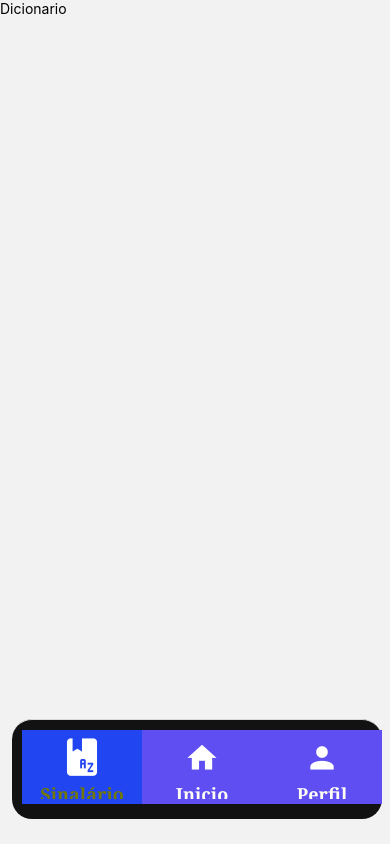
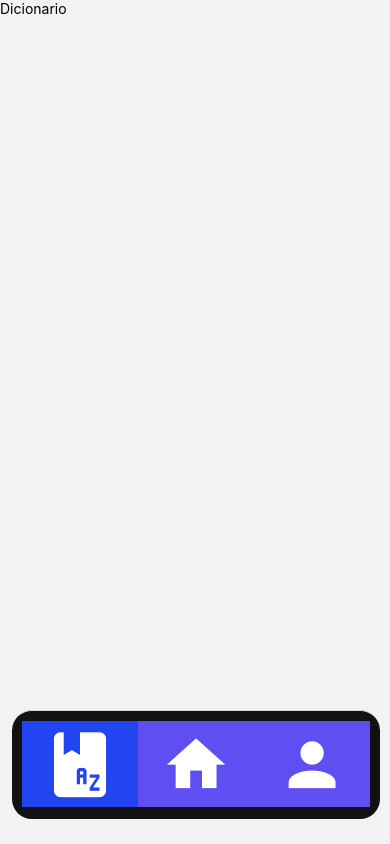
Before and after one commit to liankkjk/Ensinais-TTC-app, a React Native app: screen / in a window 390 px wide. Built offline with nearby package versions, Linux system fonts and the light colour scheme.

Commit message:
Navigation aparentemente responsivo agora, falta terminar de estilizar o navigation ainda, mas mudei algumas coisas já :D

```diff
--- a/App.tsx
+++ b/App.tsx
@@ -1,12 +1,9 @@
 import React from 'react';
 import { View } from 'react-native';
-import { NavigationContainer } from '@react-navigation/native';
-import Routes from './src/routes/Routes';
+import Routes from './src/routes';
 
 export default function Ensinais() {
   return (
-    <NavigationContainer>
-      <Routes/>
-    </NavigationContainer>
+      <Routes />
   );
 }
--- a/package.json
+++ b/package.json
@@ -14,13 +14,14 @@
     "@react-navigation/bottom-tabs": "^7.2.0",
     "@react-navigation/elements": "^2.2.5",
     "@react-navigation/native": "^7.0.14",
-    "expo": "~52.0.35",
+    "expo": "^52.0.37",
     "expo-status-bar": "~2.0.1",
     "prop-types": "^15.8.1",
     "react": "18.3.1",
     "react-native": "0.76.7",
     "react-native-vector-icons": "^10.2.0",
-    "yargs": "^17.7.2"
+    "yargs": "^17.7.2",
+    "yet": "^0.1.0"
   },
   "devDependencies": {
     "@babel/core": "^7.25.2",
--- /dev/null
+++ b/src/routes/index.tsx
@@ -0,0 +1,10 @@
+import { NavigationContainer } from '@react-navigation/native';
+import TabRoutes from './tabRoutes';
+
+export default function Routes() {
+  return (
+    <NavigationContainer>
+      <TabRoutes />
+    </NavigationContainer>
+  );
+}
--- a/src/routes/Routes.tsx
+++ b/src/routes/tabRoutes.tsx
@@ -1,5 +1,5 @@
 import React from 'react';
-import { TouchableOpacity, TouchableWithoutFeedback } from 'react-native';
+import { TouchableOpacity, Dimensions } from 'react-native';
 import { createBottomTabNavigator } from '@react-navigation/bottom-tabs';
 
 import Perfil from '../screens/Perfil';
@@ -8,8 +8,9 @@ import Inicio from '../screens/Inicio';
 import Icon from 'react-native-vector-icons/MaterialCommunityIcons';
 
 const Tab = createBottomTabNavigator();
+const { width } = Dimensions.get('window');
 
-export default function Routes() {
+export default function TabRoutes() {
   return (
     <Tab.Navigator
       screenOptions={{
@@ -19,33 +20,22 @@ export default function Routes() {
           position: 'absolute',
           bottom: 25,
           marginLeft: 12,
+          marginRight: 10,
           elevation: 0,
-          width: 370,
-          paddingBottom: 15,
+          height: width * 0.28,
+          paddingBottom: width * 0.03,
           paddingTop: 10,
           paddingLeft: 10,
+          paddingRight: 10,
           backgroundColor: '#121212',
           borderRadius: 20,
-          height: 100,
        },
-
-       tabBarLabelPosition: 'below-icon',
-
-       tabBarLabelStyle: {
-        fontSize: 18,
-        fontFamily: 'Georgia',
-        fontWeight: 'bold',
-      },
 
       tabBarIconStyle: {
         marginBottom: 2,
-        width: 45,
-        height: 45,
+        width: width * 0.20,
+        height: width * 0.20,
       },
-
-      tabBarInactiveTintColor: '#fffff5', //a cor da label quando estiver inativo (não-focado)
-
-      tabBarActiveTintColor: '#707807', //a cor da label quando o tab's for pressionado (focado)
 
       tabBarInactiveBackgroundColor: '#5f4ff3', //a cor de fundo do icon quando não estiver focado
 
@@ -57,10 +47,11 @@ export default function Routes() {
       component={Sinalario}
       options={{
         tabBarIcon: ({ focused }) => (
-          <Icon name="book-alphabet" size={focused ? 45 : 35} color='#ffffff' />
+          <Icon name="book-alphabet" size={focused ? width * 0.20 : width * 0.18} color='#ffffff'/>
         ),
         tabBarButton: (props) => <TouchableOpacity activeOpacity={1} {...props}/>, //isso tira o efeito de click do botão
         headerShown: false,
+        tabBarShowLabel: false,
       }}
       />
 
@@ -69,10 +60,11 @@ export default function Routes() {
       component={Inicio}
       options={{
         tabBarIcon: ({ focused }) => (
-          <Icon name="home" size={focused ? 45 : 35} color='#ffffff' />
+          <Icon name="home" size={focused ? width * 0.20 : width * 0.18} color='#ffffff' />
         ),
         tabBarButton: (props) => <TouchableOpacity activeOpacity={1} {...props}/>, //isso tira o efeito de click do botão
         headerShown: false,
+        tabBarShowLabel: false,
       }}
       />
 
@@ -81,10 +73,11 @@ export default function Routes() {
       component={Perfil}
       options={{
         tabBarIcon: ({ focused }) => (
-          <Icon name="account" size={focused ? 45 : 35} color='#ffffff' />
+          <Icon name="account" size={focused ? width * 0.20 : width * 0.18} color='#ffffff' />
         ),
         tabBarButton: (props) => <TouchableOpacity activeOpacity={1} {...props}/>, //isso tira o efeito de click do botão
         headerShown: false,
+        tabBarShowLabel: false,
       }}
       />
     </Tab.Navigator>
```
Also changed, not shown: 1 other file (tests, documents, lock files or other folders).
